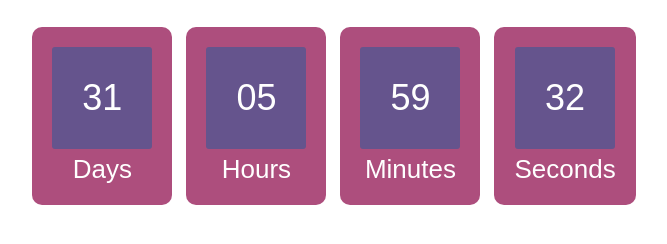
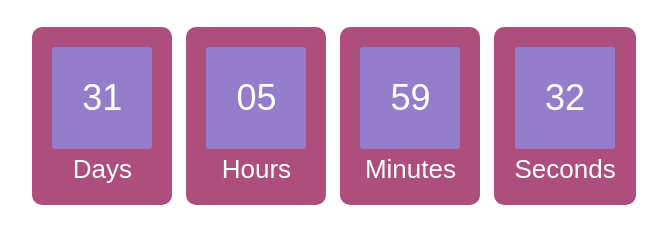
Before and after one commit to olegscherbak/goit-js-hw-11-timer, a plain HTML site: page index.html in a window 1280 px wide. Shown: the whole page, without its empty margins (306-973 px from the left). Drawn offline with Linux system fonts and the light colour scheme.

Commit message:
Update style.css

```diff
--- a/style.css
+++ b/style.css
@@ -19,7 +19,7 @@
 .value {
   padding: 30px;
   border-radius: 3px;
-  background: #65548d;
+  background: #947dca;
   display: inline-block;
 }
 
```
